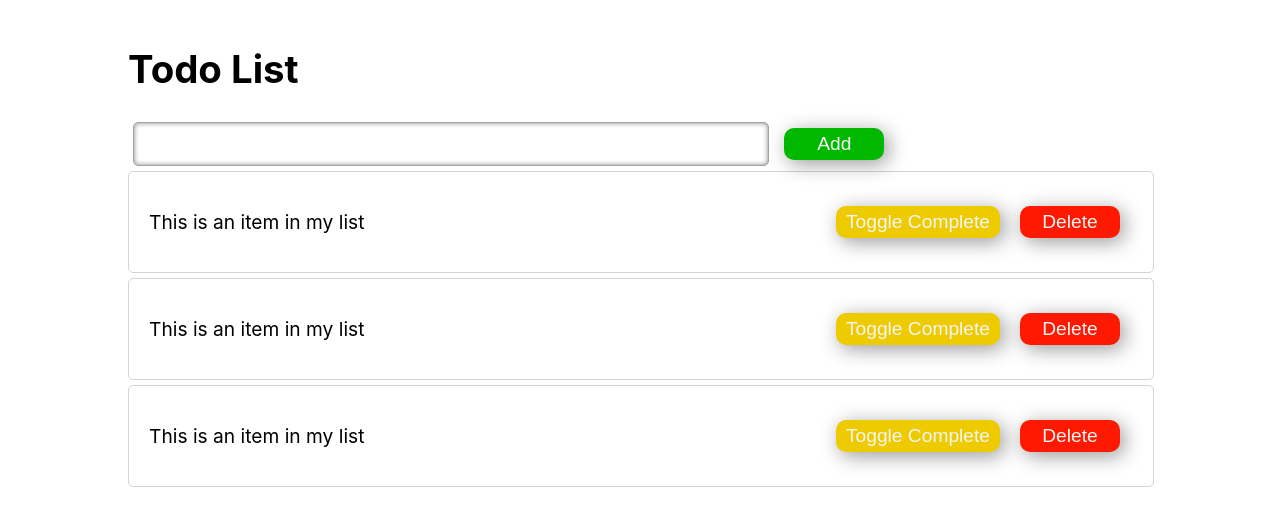
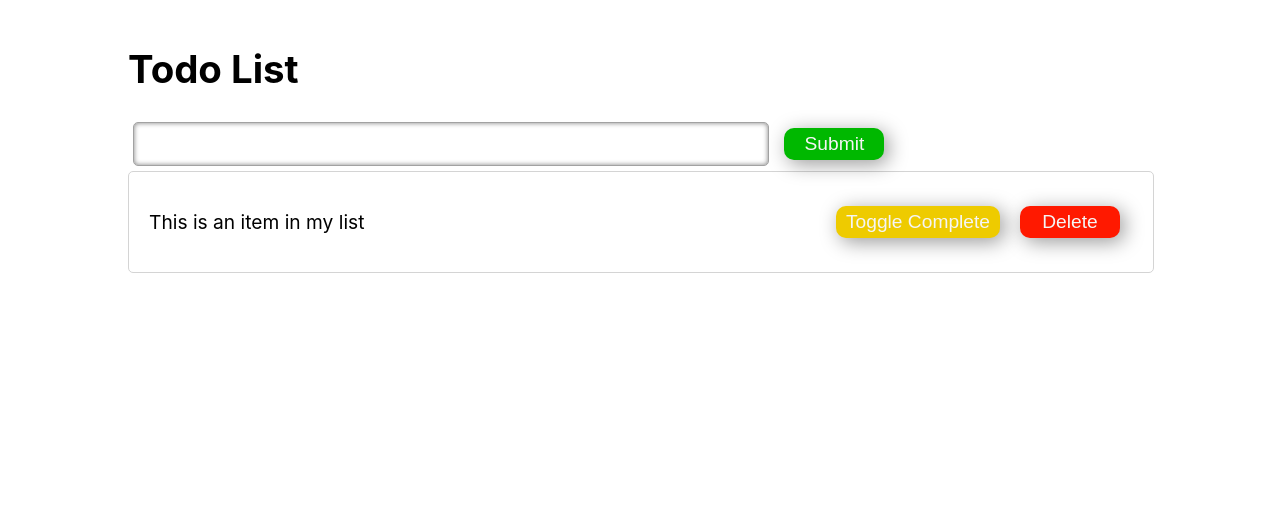
Before and after one commit to kookydev/Todo-List, a React (Create React App) app: page / in a window 1280 px wide. Shown: the top 526 px of the page. Built offline with nearby package versions, Linux system fonts and the light colour scheme.

Commit message:
Input working

```diff
--- a/src/App.jsx
+++ b/src/App.jsx
@@ -4,25 +4,27 @@ import List from "./components/List";
 import "./App.css";
 
 class App extends Component {
-  vars = {
+  state = {
     listItems: [
-      { label: "This is an item in my list", class: "list-item" },
-      { label: "This is an item in my list", class: "list-item" },
-      { label: "This is an item in my list", class: "list-item" }
+      { label: "This is an item in my list", class: "list-item", key: 0 }
     ]
   };
 
-  input = val => {
-    this.vars.listItems.push(val);
+  inputHandler = val => {
+    let listItems = this.state.listItems;
+    let inputObject = { label: val, class: "list-item", key: listItems.length };
+    listItems.push(inputObject);
+    console.log(listItems);
+    this.setState({ listItems: listItems });
   };
-  complete = () => {};
-  delete = () => {};
+  toggleHandler = () => {};
+  deleteHandler = () => {};
   render() {
     return (
       <div className="App">
         <h1>Todo List</h1>
-        <Input />
-        <List listItems={this.vars.listItems} />
+        <Input func={this.inputHandler} />
+        <List listItems={this.state.listItems} />
       </div>
     );
   }
--- a/src/components/Input.jsx
+++ b/src/components/Input.jsx
@@ -1,19 +1,37 @@
-import React from "react";
-import Buttons from "./Buttons";
+import React, { Component } from "react";
+// import Buttons from "./Buttons";
 import "./Input.css";
 
-const Input = props => {
+class Input extends Component {
+  constructor(props) {
+    super(props);
+    this.state = { value: "" };
+
+    this.changeHandler = this.changeHandler.bind(this);
+    this.submitHandler = this.submitHandler.bind(this);
+  }
+
+  changeHandler(e) {
+    this.setState({ value: e.target.value });
+  }
+
+  submitHandler(e) {
+    this.props.func(this.state.value);
+    e.preventDefault();
+  }
+  render() {
     return (
-    <div className="input-container">
+      <form className="input-container" onSubmit={this.submitHandler}>
         <input
           className="text-input"
           type="text"
-        name="textInput"
-        id="textInput"
+          value={this.state.value}
+          onChange={this.changeHandler}
         />
-      <Buttons class="buttons buttons-save" func={props.func} label="Add" />
-    </div>
+        <input className="buttons buttons-save" type="submit" value="Submit" />
+      </form>
     );
-};
+  }
+}
 
 export default Input;
--- a/src/components/List.jsx
+++ b/src/components/List.jsx
@@ -6,9 +6,13 @@ const List = props => {
     <div className="list">
       {props.listItems.map((item, index) => {
         return (
-          <div>
-            <ListItem label={item.label} class={item.class} indexOf={index} />
-          </div>
+          <ListItem
+            label={item.label}
+            class={item.class}
+            key={index}
+            deleteFunc={props.deleteFunc}
+            toggleFunc={props.toggleFunc}
+          />
         );
       })}
     </div>
--- a/src/components/ListItem.jsx
+++ b/src/components/ListItem.jsx
@@ -9,10 +9,14 @@ const ListItem = props => {
       <div className="list-item-buttons">
         <Buttons
           class="buttons buttons-complete"
-          func=""
+          func={props.toggleFunc}
           label="Toggle Complete"
         />
-        <Buttons class="buttons buttons-delete" func="" label="Delete" />
+        <Buttons
+          class="buttons buttons-delete"
+          func={props.deleteFunc}
+          label="Delete"
+        />
       </div>
     </div>
   );
```
Lines whose indentation alone changed are shown as unchanged.
